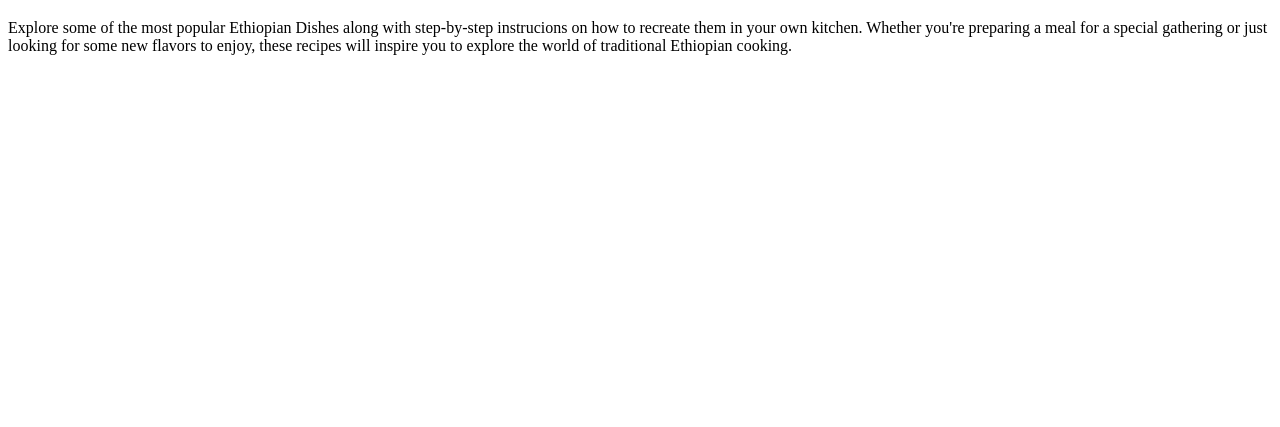
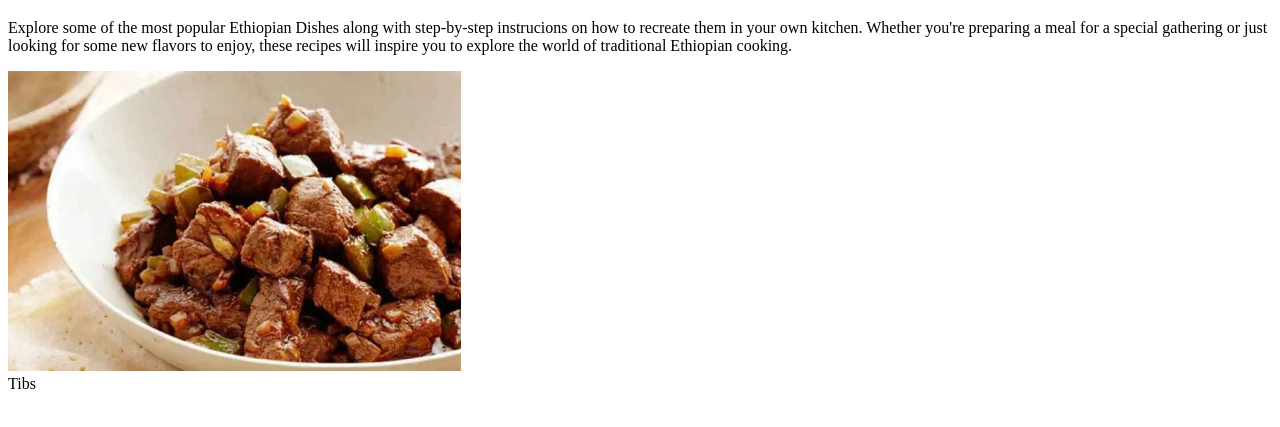
Before and after one commit to y2cold/food-recipes, a plain HTML site: page index.html in a window 1280 px wide. Shown: the part 61-488 px from the top of the page. Drawn offline with Linux system fonts and the light colour scheme.

Commit message:
add image link and caption for Tibs dish in index.html

```diff
--- a/index.html
+++ b/index.html
@@ -8,6 +8,7 @@
 <body>
     <h1>Ethiopian Recipes</h1>
     <p>Explore some of the most popular Ethiopian Dishes along with step-by-step instrucions on how to recreate them in your own kitchen. Whether you're preparing a meal for a special gathering or just looking for some new flavors to enjoy, these recipes will inspire you to explore the world of traditional Ethiopian cooking.</p>
-
+    <a href="tibs.html"><img src="images/Tibs-2-800x530.jpg" alt="Tibs" height="300"></a>
+    <figcaption>Tibs</figcaption>
 </body>
 </html>
```
